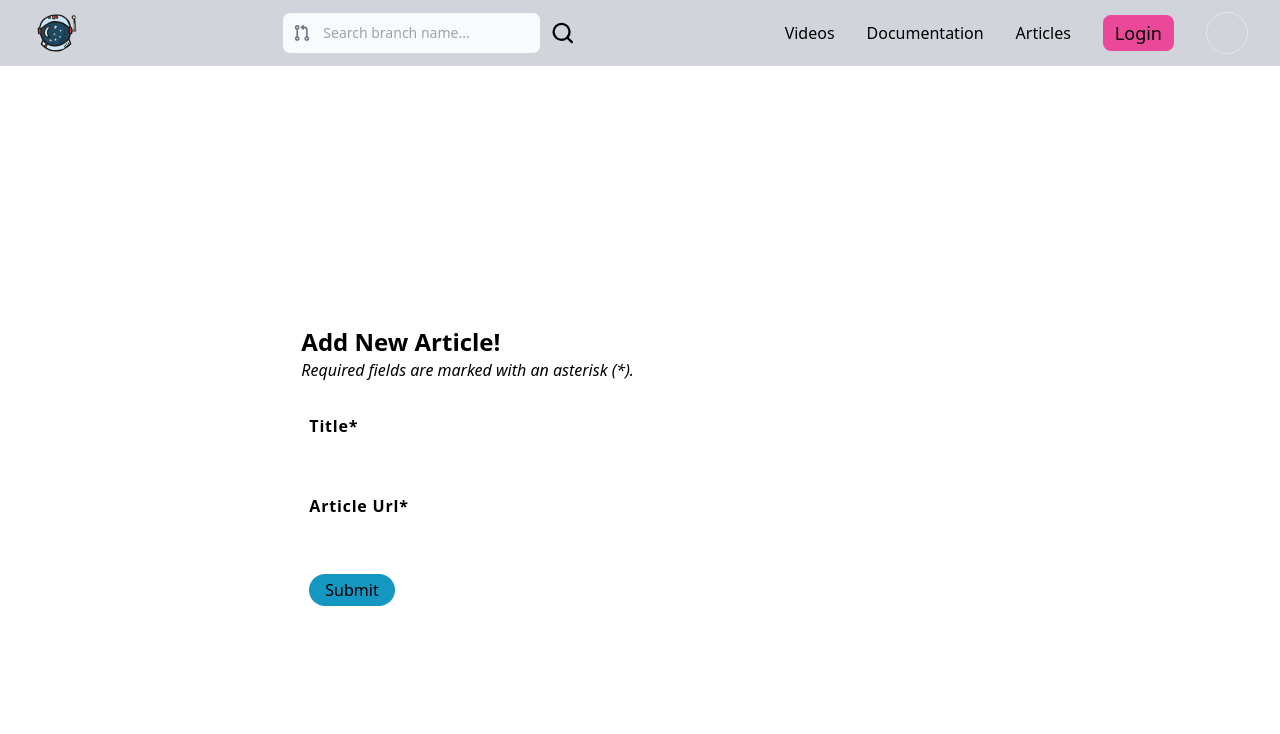
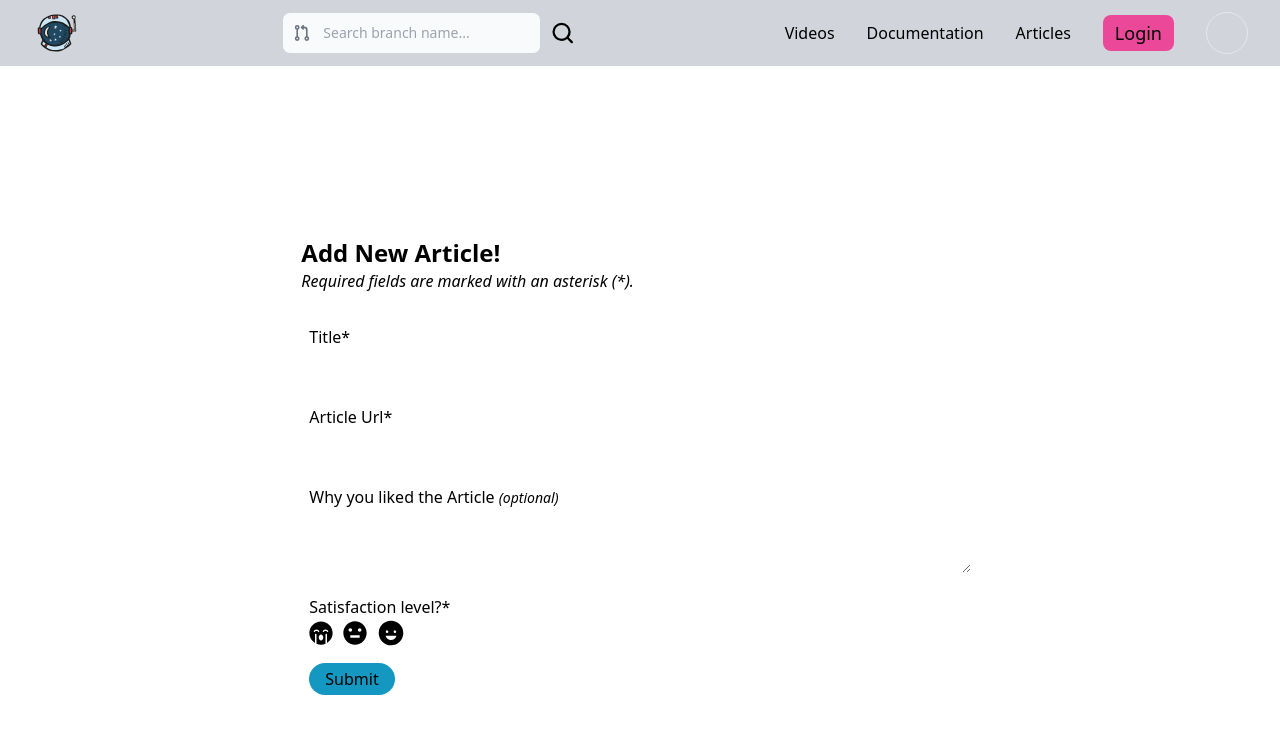
Before and after one commit to Aman-web-dev/Devlib, a Next.js app: page /articles/addArticle in a window 1280 px wide. Shown: the top 734 px of the page. Built offline with nearby package versions, Linux system fonts and the light colour scheme; no server answers.

Commit message:
added comment & review field with improvement

```diff
--- a/app/components/AddNewArticle.jsx
+++ b/app/components/AddNewArticle.jsx
@@ -1,14 +1,28 @@
-import React from "react";
+import React, { useEffect, useState } from "react";
 import { ErrorMessage, Field, Formik } from "formik";
+import { FaSadCry } from "react-icons/fa";
+import { RiEmotionNormalFill } from "react-icons/ri";
+import { IoHappySharp } from "react-icons/io5";
 
-const AddNewArticles = () => (
+const AddNewArticles = () => {
+  const [userReview, setUserReview] = useState(null);
+  const userResponse = [
+    { value: "1", response: <FaSadCry /> },
+    { value: "2", response: <RiEmotionNormalFill /> },
+    { value: "3", response: <IoHappySharp /> },
+  ];
+
+  useEffect(() => {
+    console.log("user-review: ", userReview);
+  }, [userReview]);
+  return (
     <div className="w-2/3 py-12 px-6">
       <div className="mb-8">
         <h1 className="font-bold text-2xl">Add New Article!</h1>
         <i>Required fields are marked with an asterisk (*).</i>
       </div>
       <Formik
-      initialValues={{ title: "", url: "" }}
+        initialValues={{ title: "", url: "", comment: "" }}
         validate={(values) => {
           const errors = {};
           if (!values.title) {
@@ -49,10 +63,7 @@ const AddNewArticles = () => (
             className="flex flex-col items-start gap-4 px-2"
           >
             <div className="w-full">
-            <label
-              htmlFor="title"
-              className="text-normal font-semibold tracking-wider"
-            >
+              <label htmlFor="title" className="">
                 Title*
               </label>
               <input
@@ -71,10 +82,7 @@ const AddNewArticles = () => (
               {/* {errors.title && touched.title && errors.title} */}
             </div>
             <div className="w-full">
-            <label
-              htmlFor="url"
-              className="text-normal font-semibold tracking-wider"
-            >
+              <label htmlFor="url" className="">
                 Article Url*
               </label>
               <input
@@ -91,6 +99,60 @@ const AddNewArticles = () => (
                 className="text-red-600 text-sm"
               />
             </div>
+            <div className="w-full">
+              <label htmlFor="comment" className="">
+                Why you liked the Article{" "}
+                <i className="font-normal text-sm">(optional)</i>
+              </label>
+              <Field
+                as="textarea"
+                type="comment"
+                name="comment"
+                className="rounded-xl py-2 px-4 outline-none w-full"
+                value={values.comment}
+              />
+            </div>
+            <div className="gap-2" id="review">
+              <label htmlFor="review">Satisfaction level?*</label>
+              <div className="flex items-center gap-2">
+                <button
+                  type="button"
+                  value={1}
+                  id="1"
+                  onClick={() => setUserReview("1")}
+                >
+                  <FaSadCry
+                    className={`${
+                      userReview === "1" && "text-yellow-400"
+                    } w-6 h-6`}
+                  />
+                </button>
+                <button
+                  type="button"
+                  value={2}
+                  id="2"
+                  onClick={() => setUserReview("2")}
+                >
+                  <RiEmotionNormalFill
+                    className={`${
+                      userReview === "2" && "text-yellow-400"
+                    } w-7 h-7`}
+                  />
+                </button>
+                <button
+                  type="button"
+                  value={3}
+                  id="3"
+                  onClick={() => setUserReview("3")}
+                >
+                  <IoHappySharp
+                    className={`${
+                      userReview === "3" && "text-yellow-400"
+                    } w-7 h-7`}
+                  />
+                </button>
+              </div>
+            </div>
             {/* {errors.url && touched.url && errors.url} */}
             <button
               className="bg-[#1497c1] py-1 px-4 hover:bg-[#469fbc] rounded-full"
@@ -104,5 +166,6 @@ const AddNewArticles = () => (
       </Formik>
     </div>
   );
+};
 
 export default AddNewArticles;
```
Lines whose indentation alone changed are shown as unchanged.
